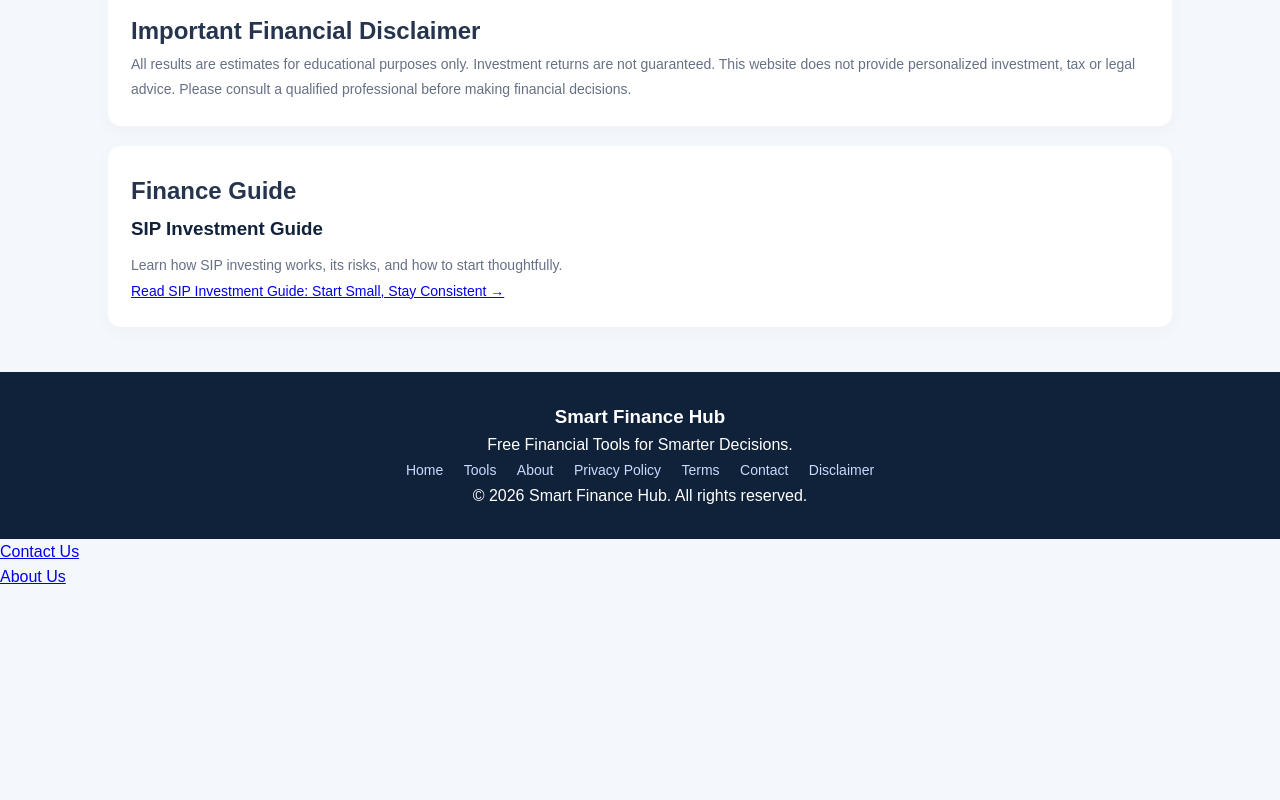
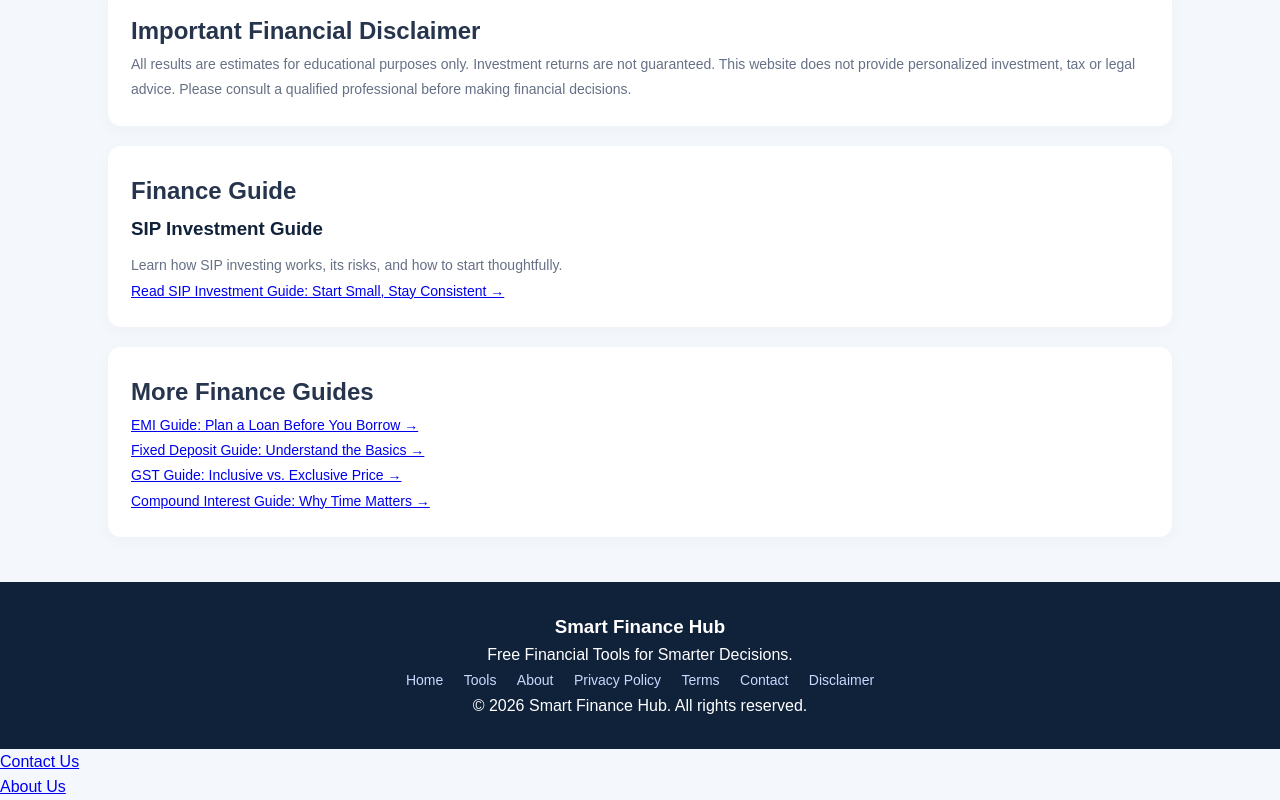
Before and after one commit to sachinkumar959939-sketch/smart-finance-hub, a plain HTML site: page index.html in a window 1280 px wide. Shown: the part 1872-2672 px from the top of the page. Before the commit the page ends 2462 px from the top, so only its background shows below. Drawn offline with Linux system fonts and the light colour scheme.

Commit message:
Update index.html

```diff
--- a/index.html
+++ b/index.html
@@ -166,6 +166,14 @@ footer a{color:#c9d9ff;margin:8px;text-decoration:none;font-size:14px}
   <a href="sip-guide.html">Read SIP Investment Guide: Start Small, Stay Consistent →</a>
 </p>
 </section>
+  <section class="card article" style="margin-top:20px">
+  <h2>More Finance Guides</h2>
+  <p><a href="emi-guide.html">EMI Guide: Plan a Loan Before You Borrow →</a></p>
+  <p><a href="fd-guide.html">Fixed Deposit Guide: Understand the Basics →</a></p>
+  <p><a href="gst-guide.html">GST Guide: Inclusive vs. Exclusive Price →</a></p>
+  <p><a href="compound-interest-guide.html">Compound Interest Guide: Why Time Matters →</a></p>
+</section>
+
 </div>
 
 <footer>
```
